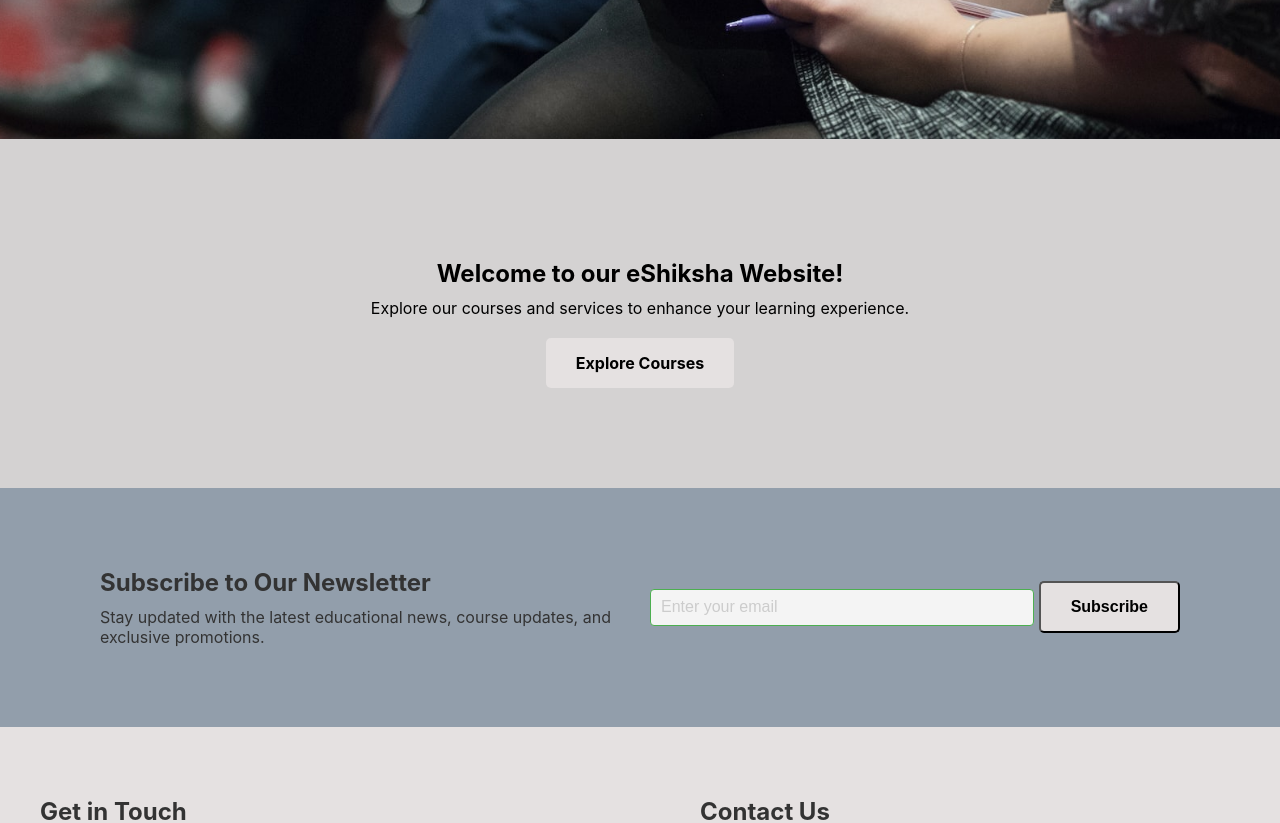
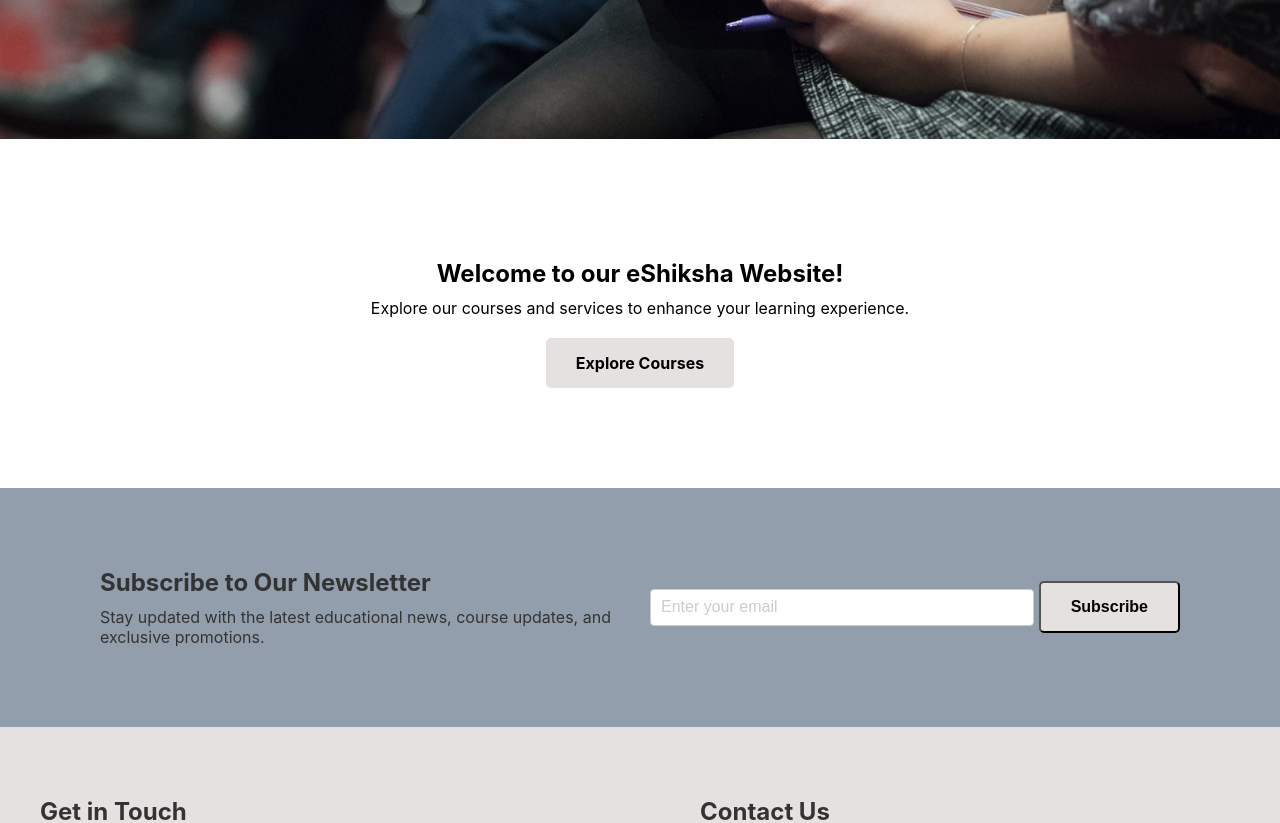
Before and after one commit to saurav1207/eShiksha, a React (Create React App) app: page / in a window 1280 px wide. Shown: the part 440-1263 px from the top of the page. Built offline with nearby package versions, Linux system fonts and the light colour scheme.

Commit message:
Fixed some bug

```diff
--- a/src/components/Course.css
+++ b/src/components/Course.css
@@ -61,8 +61,8 @@
 
 .course-button {
   display: inline-block;
-  background-color: #007bff;
-  color: #fff;
+  background-color: rgb(229, 225, 225);
+  color: black;
   font-size: 16px;
   font-weight: 600;
   text-decoration: none;
@@ -76,6 +76,6 @@
 }
 
 .course-button:hover {
-  background-color: #0056b3;
+  background-color: rgb(80, 80, 186);
   cursor: pointer;
 }
--- a/src/components/Home.css
+++ b/src/components/Home.css
@@ -28,7 +28,7 @@ body {
 
 /* call-to-action section styles */
 .call-to-action {
-    background-color: rgb(212, 210, 210);
+    background-color: #fff;
     box-shadow: 0 2px 4px rgba(0, 0, 0, 0.1);
     text-align: center;
     padding: 100px 0;
@@ -98,7 +98,7 @@ body {
     border-radius: 5px;
     transition: border-color 0.3s ease-in-out;
     width: 100%;
-    background-color: #f4f4f4;
+    background-color: #fff;
     color: #333;
     outline: none;
 }
--- a/src/components/Login.css
+++ b/src/components/Login.css
@@ -26,13 +26,6 @@ input[type='password'] {
     border: 1px solid #ccc;
     transition: border-color 0.3s ease;
 }
-
-/* Styling for filled inputs */
-input[type='email']:valid,
-input[type='password']:valid {
-    border-color: #4caf50;
-}
-
 
 /* Increase the height of the input fields */
 input[type='email'],
```
